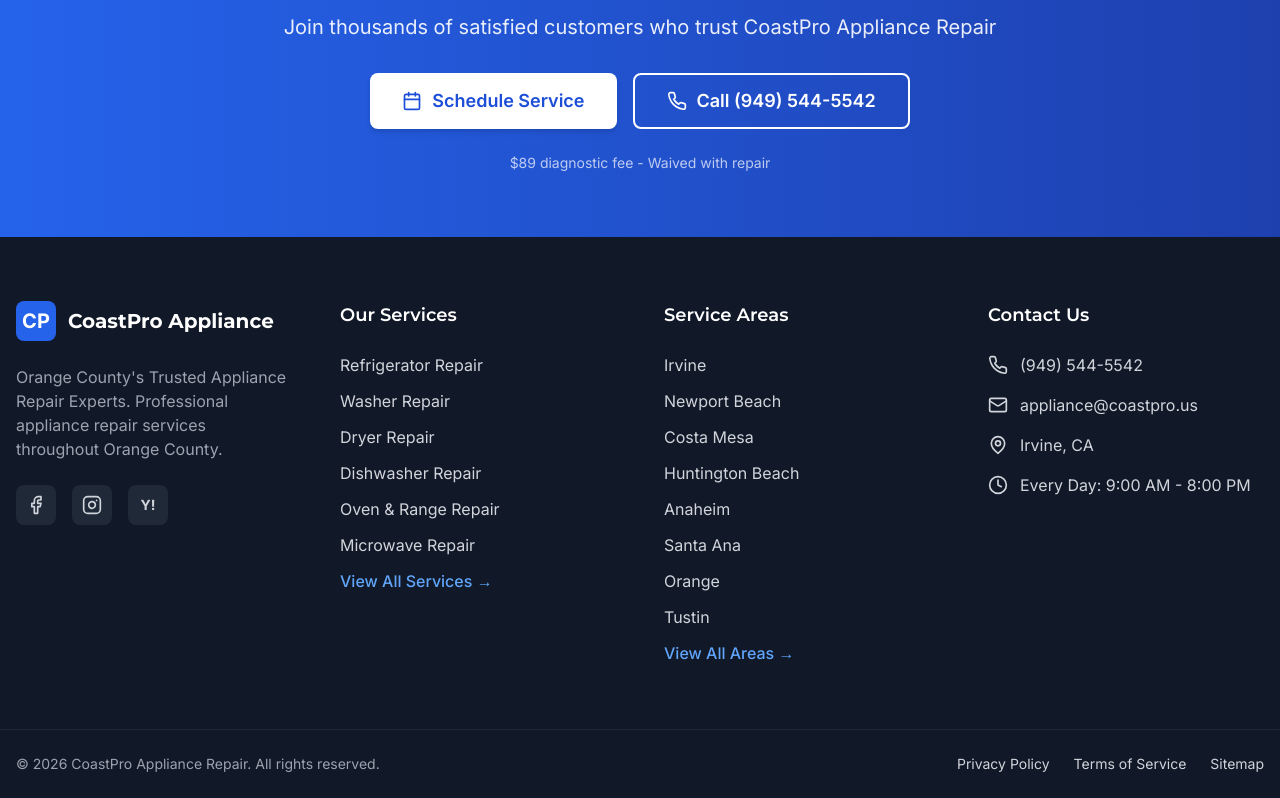
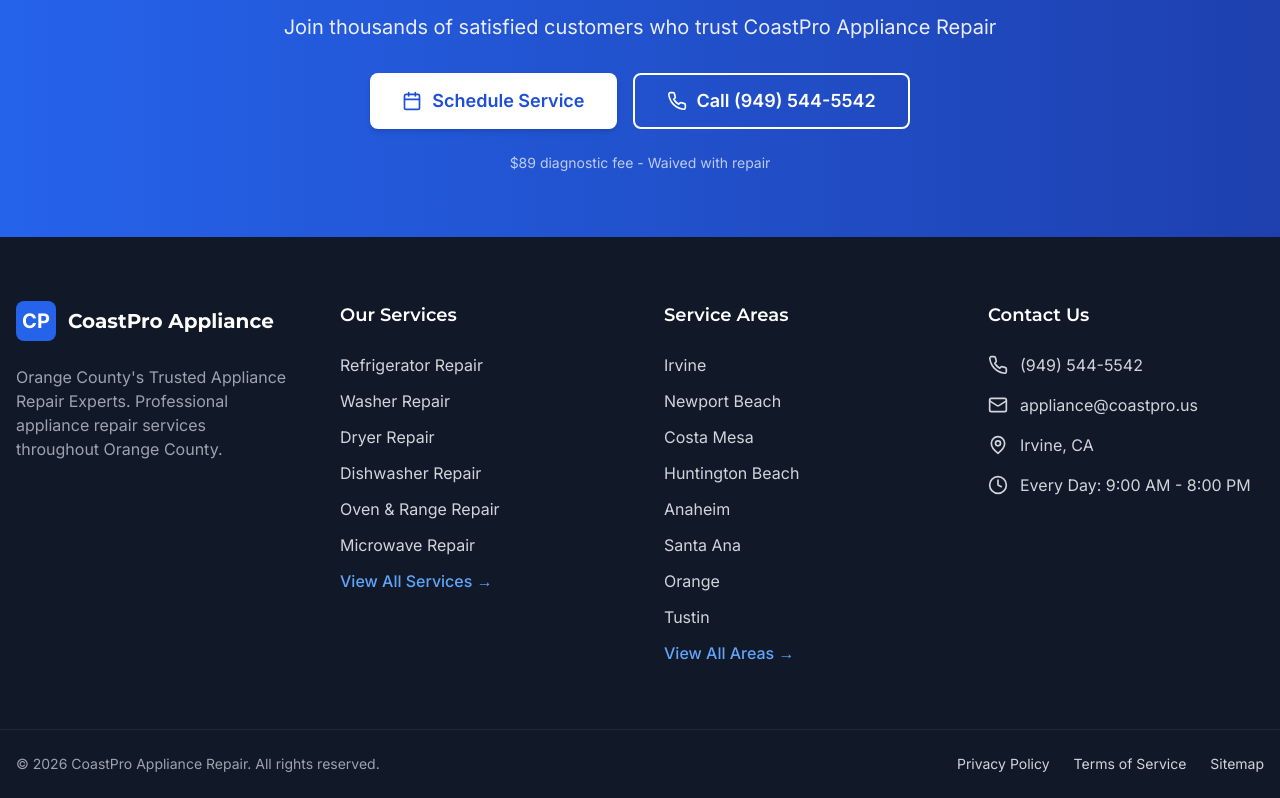
Before and after one commit to Samoydyuk/coastpro-appliance, a Next.js app: page /about in a window 1280 px wide. Shown: the part 2084-2882 px from the top of the page. Built offline with nearby package versions, Linux system fonts and the light colour scheme; no server answers.

Commit message:
Remove social links, fix business hours in JSON-LD schema

```diff
--- a/src/app/layout.tsx
+++ b/src/app/layout.tsx
@@ -112,31 +112,14 @@ const jsonLd = {
   openingHoursSpecification: [
     {
       '@type': 'OpeningHoursSpecification',
-      dayOfWeek: ['Monday', 'Tuesday', 'Wednesday', 'Thursday', 'Friday'],
-      opens: '07:00',
+      dayOfWeek: ['Monday', 'Tuesday', 'Wednesday', 'Thursday', 'Friday', 'Saturday', 'Sunday'],
+      opens: '09:00',
       closes: '20:00',
-    },
-    {
-      '@type': 'OpeningHoursSpecification',
-      dayOfWeek: 'Saturday',
-      opens: '08:00',
-      closes: '18:00',
-    },
-    {
-      '@type': 'OpeningHoursSpecification',
-      dayOfWeek: 'Sunday',
-      opens: '09:00',
-      closes: '17:00',
     },
   ],
   priceRange: '$$',
   image: `${siteConfig.seo.siteUrl}/images/logo.png`,
   logo: `${siteConfig.seo.siteUrl}/images/logo.png`,
-  sameAs: [
-    siteConfig.social.facebook,
-    siteConfig.social.instagram,
-    siteConfig.social.yelp,
-  ],
 };
 
 export default function RootLayout({
--- a/src/components/layout/Footer.tsx
+++ b/src/components/layout/Footer.tsx
@@ -1,5 +1,5 @@
 import Link from 'next/link';
-import { Phone, Mail, MapPin, Clock, Facebook, Instagram } from 'lucide-react';
+import { Phone, Mail, MapPin, Clock } from 'lucide-react';
 import { siteConfig } from '@/data/site-config';
 import { services } from '@/data/services';
 import { serviceAreas } from '@/data/service-areas';
@@ -30,35 +30,6 @@ export function Footer() {
             <p className="text-gray-400 mb-6">
               {siteConfig.tagline}. Professional appliance repair services throughout Orange County.
             </p>
-            <div className="flex gap-4">
-              <a
-                href={siteConfig.social.facebook}
-                target="_blank"
-                rel="noopener noreferrer"
-                className="w-10 h-10 bg-gray-800 rounded-lg flex items-center justify-center hover:bg-primary-600 transition-colors"
-                aria-label="Facebook"
-              >
-                <Facebook className="h-5 w-5" />
-              </a>
-              <a
-                href={siteConfig.social.instagram}
-                target="_blank"
-                rel="noopener noreferrer"
-                className="w-10 h-10 bg-gray-800 rounded-lg flex items-center justify-center hover:bg-primary-600 transition-colors"
-                aria-label="Instagram"
-              >
-                <Instagram className="h-5 w-5" />
-              </a>
-              <a
-                href={siteConfig.social.yelp}
-                target="_blank"
-                rel="noopener noreferrer"
-                className="w-10 h-10 bg-gray-800 rounded-lg flex items-center justify-center hover:bg-primary-600 transition-colors"
-                aria-label="Yelp"
-              >
-                <span className="font-bold text-sm">Y!</span>
-              </a>
-            </div>
           </div>
 
           {/* Services */}
--- a/src/data/site-config.ts
+++ b/src/data/site-config.ts
@@ -23,13 +23,6 @@ export const siteConfig = {
     emergency: "24/7 Emergency Service Available",
   },
 
-  social: {
-    facebook: "https://facebook.com/coastproappliance",
-    instagram: "https://instagram.com/coastproappliance",
-    yelp: "https://yelp.com/biz/coastpro-appliance",
-    google: "https://g.page/coastpro-appliance",
-  },
-
   trustSignals: {
     repairsCompleted: "50,000+",
     satisfactionRate: "98%",
```
